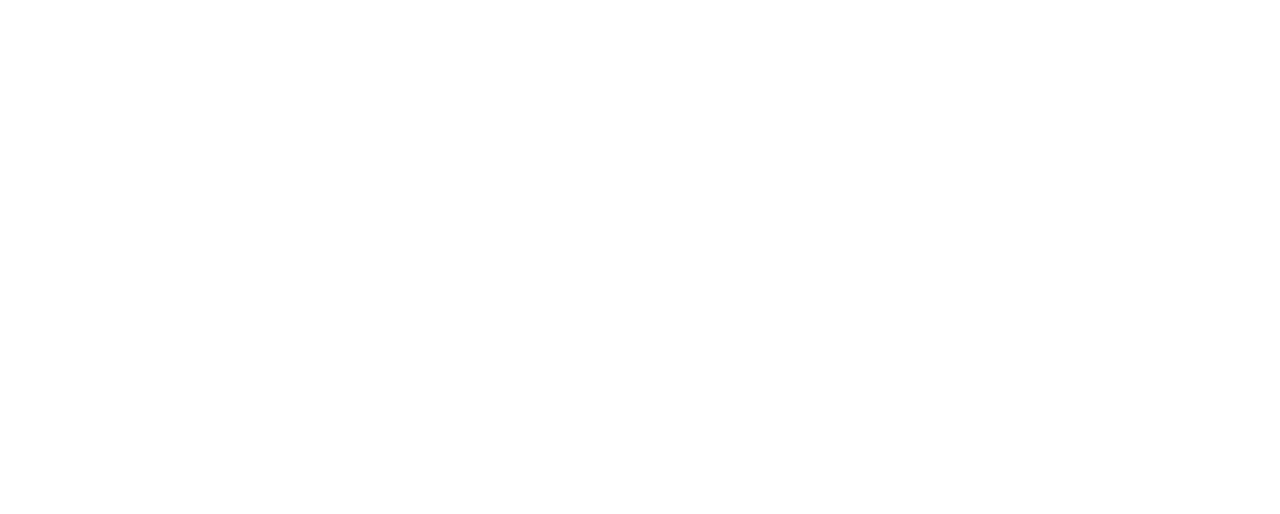
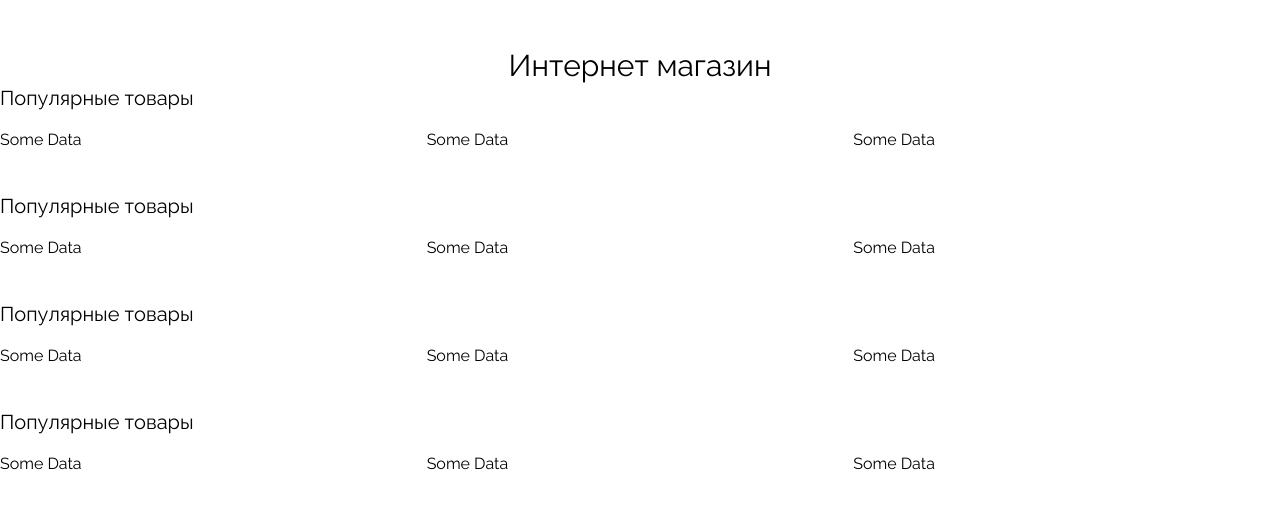
Before and after one commit to Firdavs-stack/kor-shop, a Next.js app: page / in a window 1280 px wide. Shown: the part 660-1174 px from the top of the page. Before the commit the page ends 800 px from the top, so only its background shows below. Built offline with nearby package versions, Linux system fonts and the light colour scheme.

Commit message:
products blocks added & footer added

```diff
--- /dev/null
+++ b/src/components/ContentBox/ContentBox.module.css
@@ -0,0 +1,4 @@
+.boxItems{
+    display: grid;
+    grid-template-columns: repeat(3,1fr);
+}
--- /dev/null
+++ b/src/components/ContentBox/ContentBox.tsx
@@ -0,0 +1,14 @@
+import classNames from 'classnames';
+import styles from './ContentBox.module.css';
+import ContentItem from './ContentItem/ContentsItem';
+
+const ContentBox = ({title,items}:any) => {
+    return ( <div className={classNames(styles.box,'mb-10')}>
+        <h2 className={classNames(styles.boxTitle,'text-xl mb-4')}>{title}</h2>
+        <div className={classNames(styles.boxItems)}>
+            {items.map((item:any) => <ContentItem data={item.data}/>)}
+        </div>
+    </div> );
+}
+
+export default ContentBox;
--- /dev/null
+++ b/src/components/ContentBox/ContentItem/ContentsItem.tsx
@@ -0,0 +1,9 @@
+import styles from './ContentItem.module.css';
+
+const ContentItem = ({data}:any) => {
+    return ( <div className={styles.item}>
+        Some Data
+    </div> );
+}
+
+export default ContentItem;
--- /dev/null
+++ b/src/components/Footer/Footer.tsx
@@ -0,0 +1,20 @@
+import Logo from '../shared/Logo/Logo';
+import styles from './Footer.module.css';
+
+const Footer = () => {
+    return ( <footer className={styles.footer}>
+        <div className={styles.left}>
+            <Logo/>
+        </div>
+        {/* <div className={styles.right}>
+            Присоединяйтесь к нам
+            <div className={styles.socialBox}>
+                <div className={styles.socialItem}>
+
+                </div>
+            </div>
+        </div> */}
+    </footer> );
+}
+
+export default Footer;
--- a/src/components/Header/Header.module.css
+++ b/src/components/Header/Header.module.css
@@ -1,3 +1,6 @@
+.header{
+    margin-bottom: 50px;
+}
 .slider{
     position: relative;
     z-index: 0 !important;
--- a/src/pages/index.tsx
+++ b/src/pages/index.tsx
@@ -3,10 +3,13 @@
 import Navbar from "@/components/Navbar/Navbar";
 import CategoriesBar from "@/components/CategoriesBar/CategoriesBar";
 import Header from "@/components/Header/Header";
+import ContentBox from "@/components/ContentBox/ContentBox";
+import Footer from "@/components/Footer/Footer";
 
 const raleway = Raleway({ subsets: ["latin"] });
 
 export default function Home() {
+  const firstitems = [{label:'Рис', body: 'Офигенный рис', price: 'Дорого'},{label:'Рис', body: 'Офигенный рис', price: 'Дорого'},{label:'Рис', body: 'Офигенный рис', price: 'Дорого'}]
   return (
     <main className={raleway.className}>
       <header>
@@ -14,6 +17,14 @@
       <CategoriesBar />
       <Header/>
       </header>
+      <div className='content-box'>
+        <h1 className="text-center text-3xl">Интернет магазин</h1>
+        <ContentBox title='Популярные товары' items={firstitems}/>
+        <ContentBox title='Популярные товары' items={firstitems}/>
+        <ContentBox title='Популярные товары' items={firstitems}/>
+        <ContentBox title='Популярные товары' items={firstitems}/>
+      </div>
+      <Footer/>
     </main>
   );
 }
```
Also changed, not shown: src/components/ContentBox/ContentItem/ContentItem.module.css (added), src/components/Footer/Footer.module.css (added).
